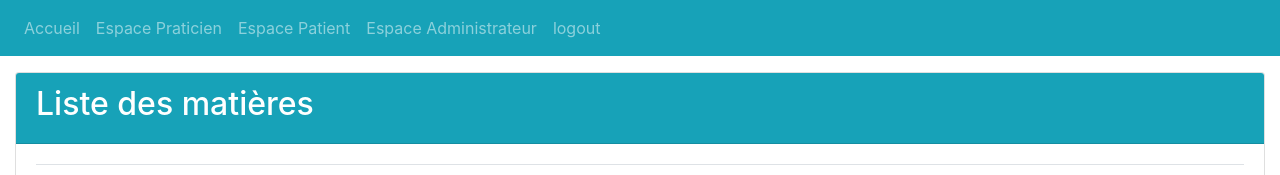
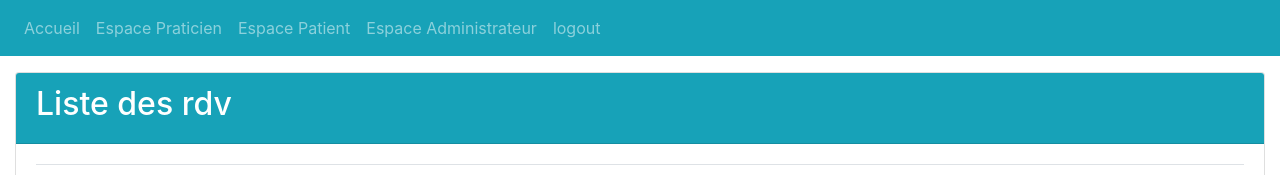
Before and after one commit to inoubli/formation-rdv, an Angular app: page /mes-rendez-vous in a window 1280 px wide. Shown: the top 175 px of the page. Built offline with nearby package versions, Linux system fonts and the light colour scheme; no server answers.

Commit message:
correction typo

```diff
--- a/src/app/mes-rdv/mes-rdv.component.html
+++ b/src/app/mes-rdv/mes-rdv.component.html
@@ -1,6 +1,6 @@
 <div class="card mt-3">
   <div class="card-header bg-info text-white">
-    <h2>Liste des matières</h2>
+    <h2>Liste des rdv</h2>
   </div>
   <div class="card-body">
     <table class="table table-striped">
```
